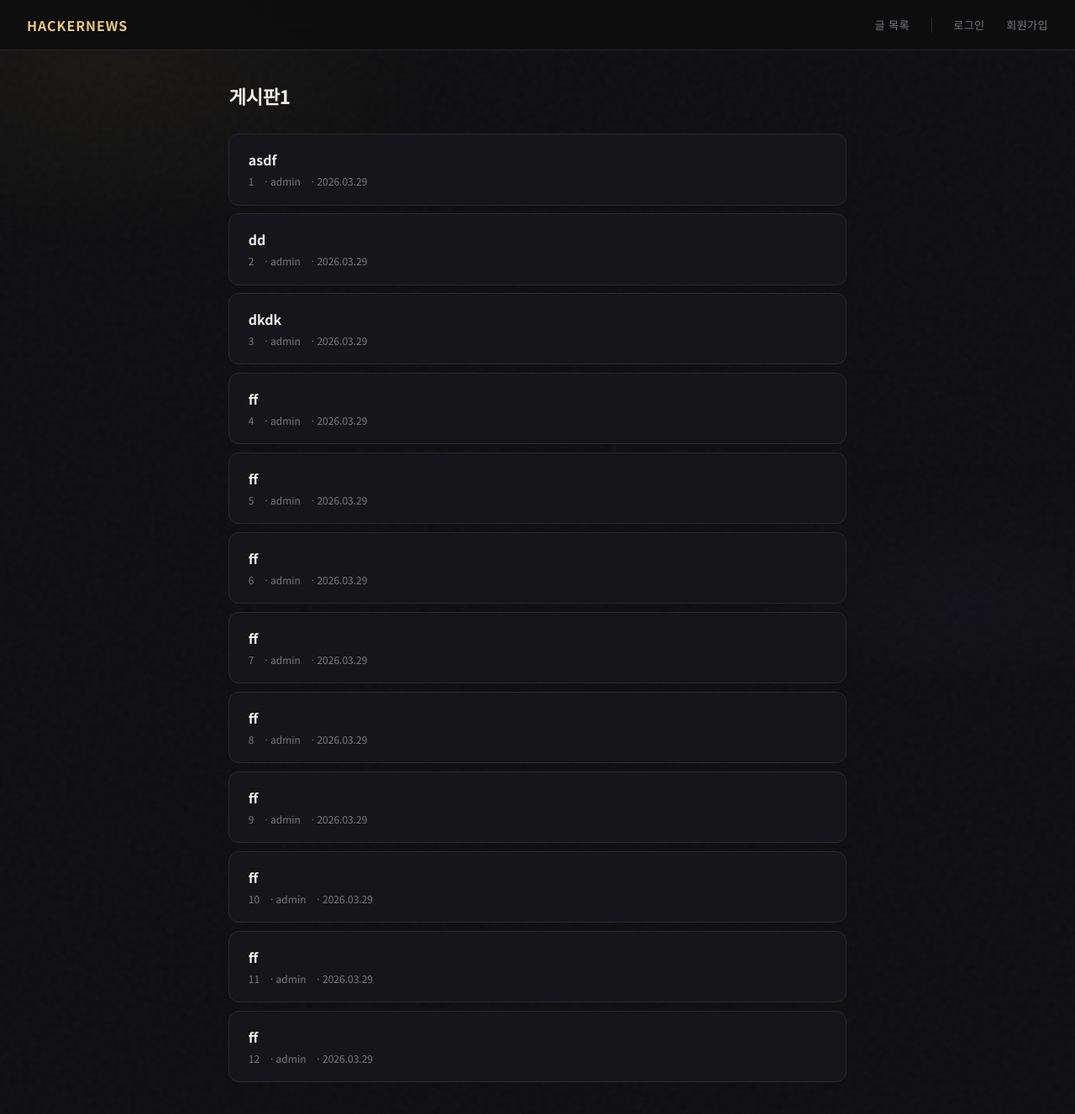
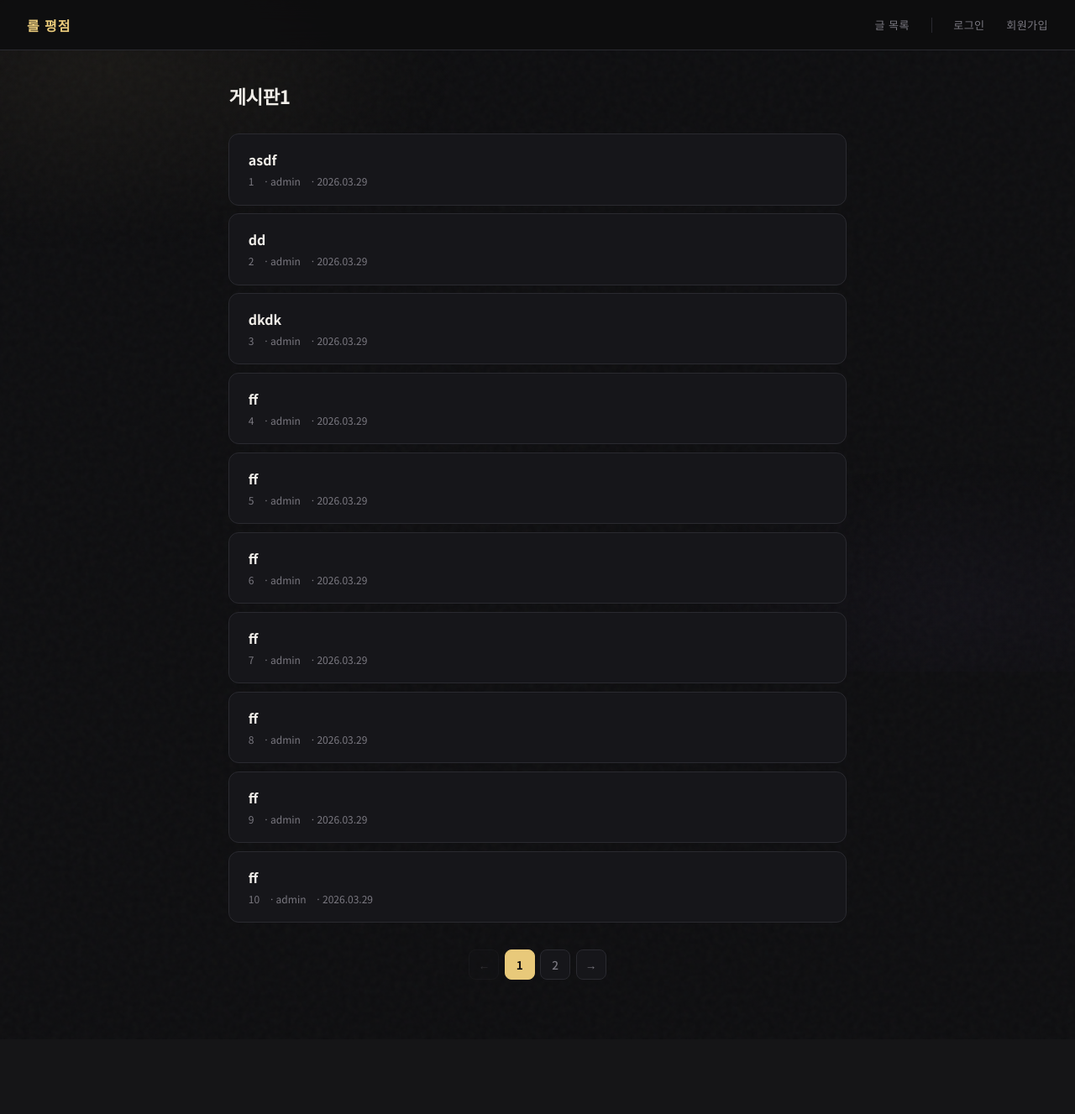
Before and after one commit to audrnjs9530/web1, a Django app: page /posts/1/ in a window 1280 px wide. Shown: the whole page at 84% size. After the commit the page ends 1167 px from the top, so only its background shows below. Run offline with Django 5.2, Linux system fonts and the light colour scheme; data comes from the database, SQL or seed files in the repository; both versions use the stored data as it was after the commit.

Commit message:
페이지네이션

```diff
--- a/post/static/base.css
+++ b/post/static/base.css
@@ -326,6 +326,38 @@ form p ul.errorlist li {
 }
 
 /* ════════════════════════════════════════
+   PAGINATION
+   ════════════════════════════════════════ */
+.pagination {
+    display: flex;
+    align-items: center;
+    justify-content: center;
+    gap: 0.4rem;
+    margin-top: 2rem;
+    padding-bottom: 2rem;
+}
+
+.page-btn {
+    display: flex;
+    align-items: center;
+    justify-content: center;
+    width: 36px;
+    height: 36px;
+    border-radius: 8px;
+    font-size: 0.85rem;
+    font-weight: 500;
+    text-decoration: none;
+    color: var(--muted);
+    border: 1px solid var(--border);
+    background: var(--surface);
+    transition: all 0.18s;
+}
+.page-btn:hover { color: var(--accent); border-color: var(--accent); }
+.page-btn.active { background: var(--accent); color: #0d0d0f; font-weight: 700; border-color: var(--accent); }
+.page-btn.disabled { opacity: 0.3; cursor: default; pointer-events: none; }
+
+
+/* ════════════════════════════════════════
    POST DETAIL
    ════════════════════════════════════════ */
 .post-detail { max-width: 680px; }
--- a/post/templates/nav_bar.html
+++ b/post/templates/nav_bar.html
@@ -1,5 +1,5 @@
 <nav class="navbar">
-    <a href="{% url 'home' %}" class="navbar-brand">HackerNews</a>
+    <a href="{% url 'boards' %}" class="navbar-brand">롤 평점</a>
 
     <a href="{% url 'boards' %}" class="navbar-link">글 목록</a>
 
--- a/post/templates/post_list.html
+++ b/post/templates/post_list.html
@@ -7,7 +7,6 @@
 
     <div class="page-header">
         <div>
-
             <h2 class="page-header-title">{{ board }}</h2>
         </div>
         {% if user.is_authenticated %}
@@ -24,7 +23,7 @@
             <a href="{% url 'post' board.id post.id %}" class="post-item">
                 <div class="post-item-title">{{ post.title }}</div>
                 <div class="post-item-meta">
-                    <span>{{ forloop.counter }}</span>
+                    <span>{{ posts.start_index|add:forloop.counter0 }}</span>
                     {% if post.author %}
                     <span>· {{ post.author }}</span>
                     {% endif %}
@@ -35,6 +34,31 @@
             </a>
             {% endfor %}
         </div>
+
+        {% if posts.has_other_pages %}
+        <div class="pagination">
+            {% if posts.has_previous %}
+                <a href="?page={{ posts.previous_page_number }}" class="page-btn">←</a>
+            {% else %}
+                <span class="page-btn disabled">←</span>
+            {% endif %}
+
+            {% for num in posts.paginator.page_range %}
+                {% if posts.number == num %}
+                    <span class="page-btn active">{{ num }}</span>
+                {% elif num > posts.number|add:'-3' and num < posts.number|add:'3' %}
+                    <a href="?page={{ num }}" class="page-btn">{{ num }}</a>
+                {% endif %}
+            {% endfor %}
+
+            {% if posts.has_next %}
+                <a href="?page={{ posts.next_page_number }}" class="page-btn">→</a>
+            {% else %}
+                <span class="page-btn disabled">→</span>
+            {% endif %}
+        </div>
+        {% endif %}
+
     {% else %}
         <div class="empty-state">
             <svg viewBox="0 0 24 24" fill="none" stroke="currentColor" stroke-width="1.5"><path d="M9 12h6M9 16h6M7 4H5a2 2 0 0 0-2 2v14a2 2 0 0 0 2 2h14a2 2 0 0 0 2-2V6a2 2 0 0 0-2-2h-2"/><rect x="7" y="2" width="10" height="4" rx="1"/></svg>
--- a/post/views.py
+++ b/post/views.py
@@ -1,3 +1,4 @@
+from django.core.paginator import Paginator
 from django.http import HttpResponse, HttpResponseBadRequest
 from django.shortcuts import render, get_object_or_404, redirect
 from post.forms import PostForm, CommentForm
@@ -16,8 +17,14 @@ class BoardListView(View):
 class PostListView(View):
     def get(self, request, board_id):
         board = get_object_or_404(Board, id=board_id)
-        posts = Post.objects.all().filter(board=board).order_by('-created_at')
+        posts_all = Post.objects.all().filter(board=board).order_by('-created_at')
+
+        paginator = Paginator(posts_all, 10)
+        page_number = request.GET.get('page', 1)
+        posts = paginator.get_page(page_number)
+
         context = {'posts': posts, 'form': PostForm, 'board': board}
+
         return render(request, 'post_list.html', context)
 
 
--- a/user/templates/mypage.html
+++ b/user/templates/mypage.html
@@ -14,7 +14,7 @@
 
 <div class="container">
 
-    <a href="{% url 'home' %}" class="back-link">
+    <a href="{% url 'boards' %}" class="back-link">
         <svg viewBox="0 0 24 24" fill="none" stroke="currentColor" stroke-width="2"><path d="M19 12H5M12 5l-7 7 7 7"/></svg>
         홈으로
     </a>
@@ -47,7 +47,7 @@
     {% if my_posts %}
         <div class="post-list">
             {% for post in my_posts %}
-            <a href="{% url 'post' post.id %}" class="post-item">
+            <a href="{% url 'post' post.board_id post.id %}" class="post-item">
                 <div class="post-item-title">{{ post.title }}</div>
                 <div class="post-item-meta">
                     <span>{{ post.created_at|date:"Y.m.d" }}</span>
```
Also changed, not shown: db.sqlite3.
